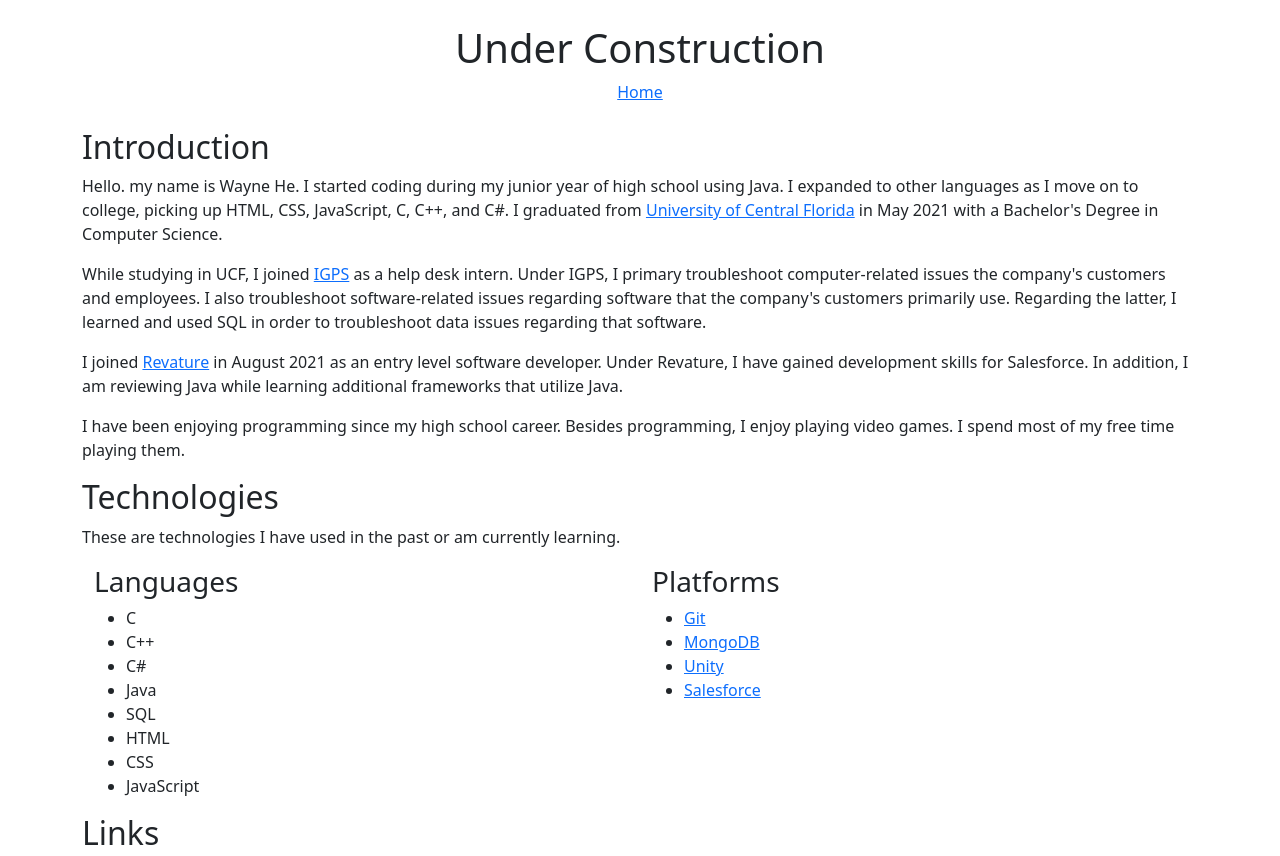
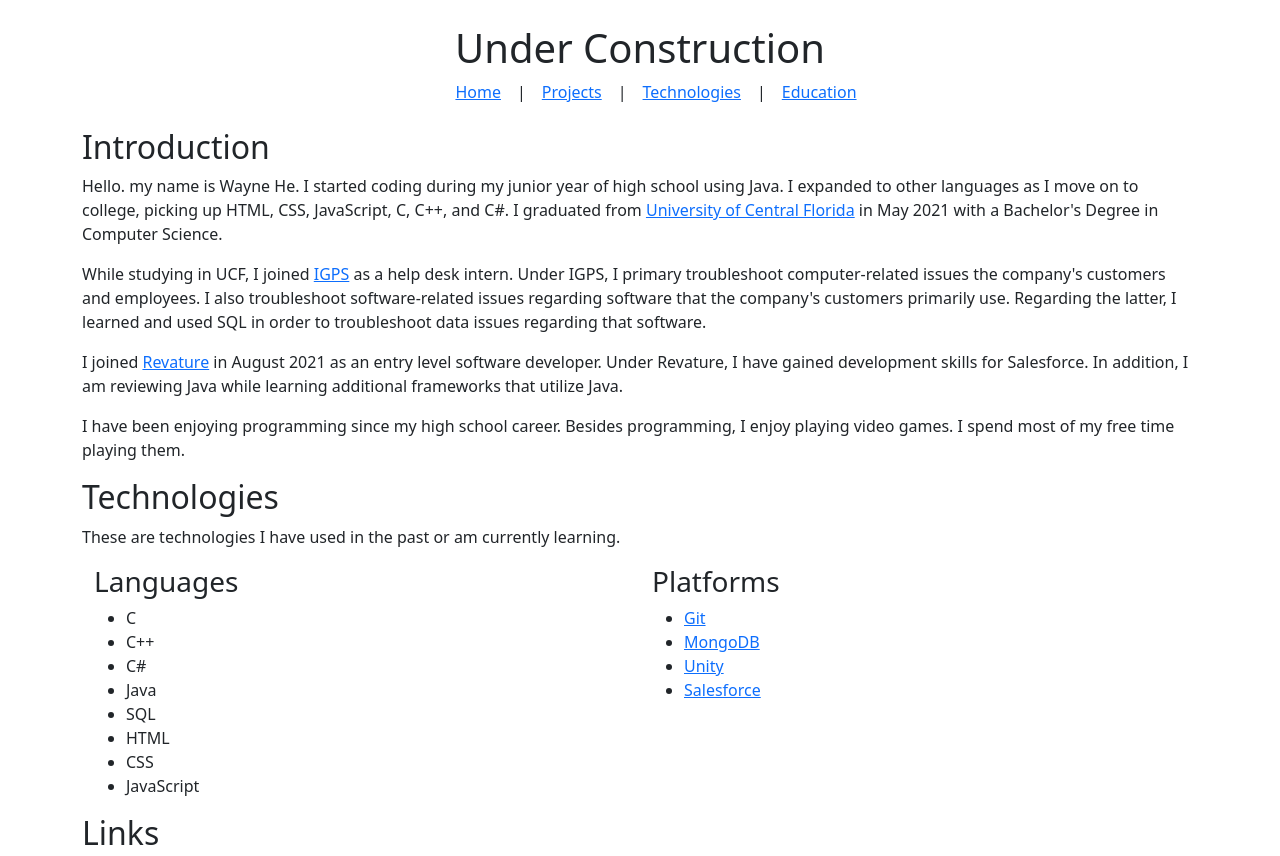
Before and after one commit to wayneh000/wayneh000.github.io, a plain HTML site: page index.html in a window 1280 px wide. Shown: the top 856 px of the page. Drawn offline with nearby package versions, Linux system fonts and the light colour scheme.

Commit message:
Added navigation via JS.

```diff
--- a/css/style.css
+++ b/css/style.css
@@ -0,0 +1,7 @@
+#mainNav>ul {
+    list-style: none;
+}
+#mainNav>ul>li {
+    display: inline;
+    margin: 0 8px;
+}
--- a/index.html
+++ b/index.html
@@ -14,8 +14,7 @@
     <body>
         <header class="container text-center my-4">
             <h1>Under Construction</h1>
-            <nav>
-                <a href="index.html">Home</a>
+            <nav id="mainNav">
             </nav>
         </header>
         <main class="container">
@@ -40,7 +39,7 @@
                     <p>
                         These are technologies I have used in the past or am currently learning.
                     </p>
-                    <div class=container>
+                    <div class="container">
                         <div class="row">
                             <div class="col">
                                 <h3>Languages</h3>
@@ -81,6 +80,8 @@
         <footer class="container text-center">
 
         </footer>
+
+        <script src="js/nav.js"></script>
         <script src="https://cdn.jsdelivr.net/npm/bootstrap@5.1.3/dist/js/bootstrap.bundle.min.js" integrity="sha384-ka7Sk0Gln4gmtz2MlQnikT1wXgYsOg+OMhuP+IlRH9sENBO0LRn5q+8nbTov4+1p" crossorigin="anonymous"></script>
     </body>
 </html>
--- /dev/null
+++ b/js/nav.js
@@ -0,0 +1,19 @@
+const linksData = [
+    ['Home', '/'],
+    ['Projects', '/projects.html'],
+    ['Technologies', '/technologies.html'],
+    ['Education', '/education.html']
+];
+
+
+let mainNav = document.getElementById('mainNav');
+let links = [];
+
+function createLink(text, url) {
+    links.push(`<li><a href="${url}">${text}</a></li>`);
+}
+
+for (let data of linksData)
+    createLink(data[0], data[1]);
+
+mainNav.innerHTML = `<ul>${links.join('<li>|</li>')}</ul>`;
```
